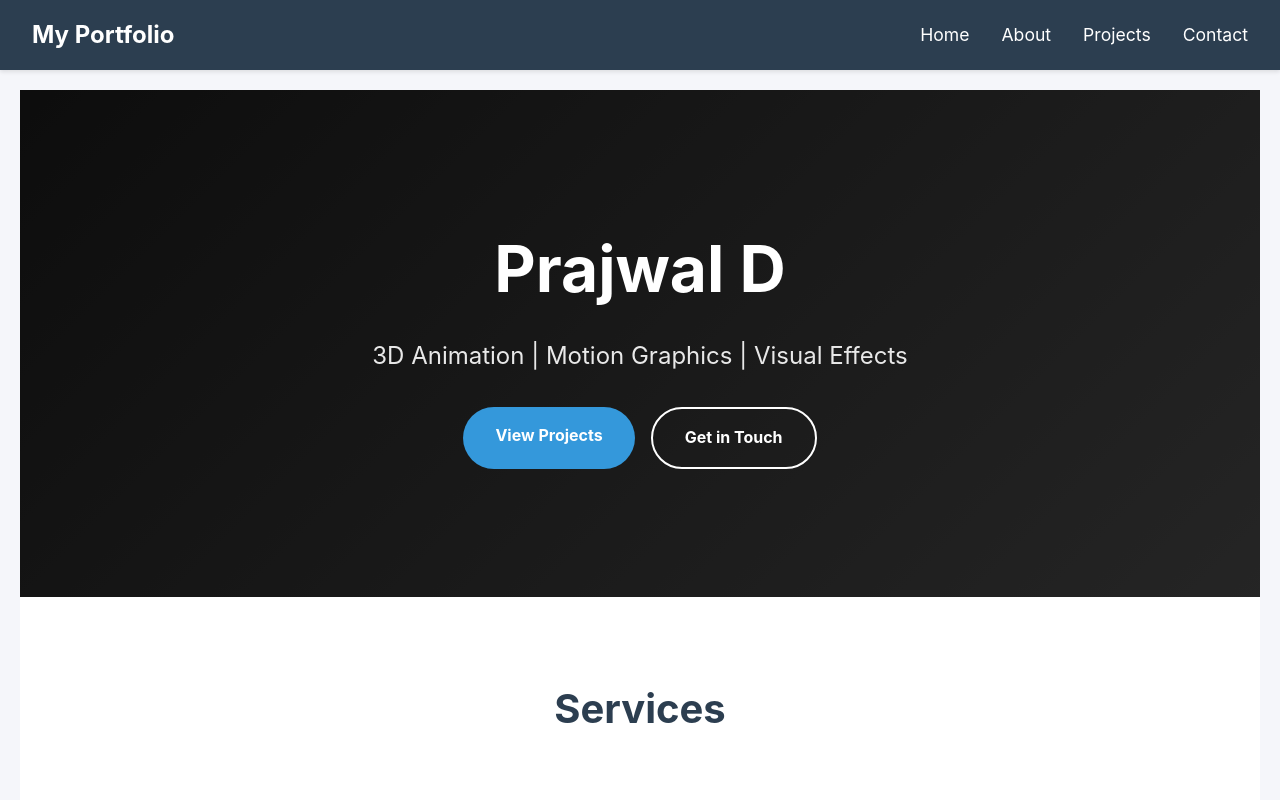
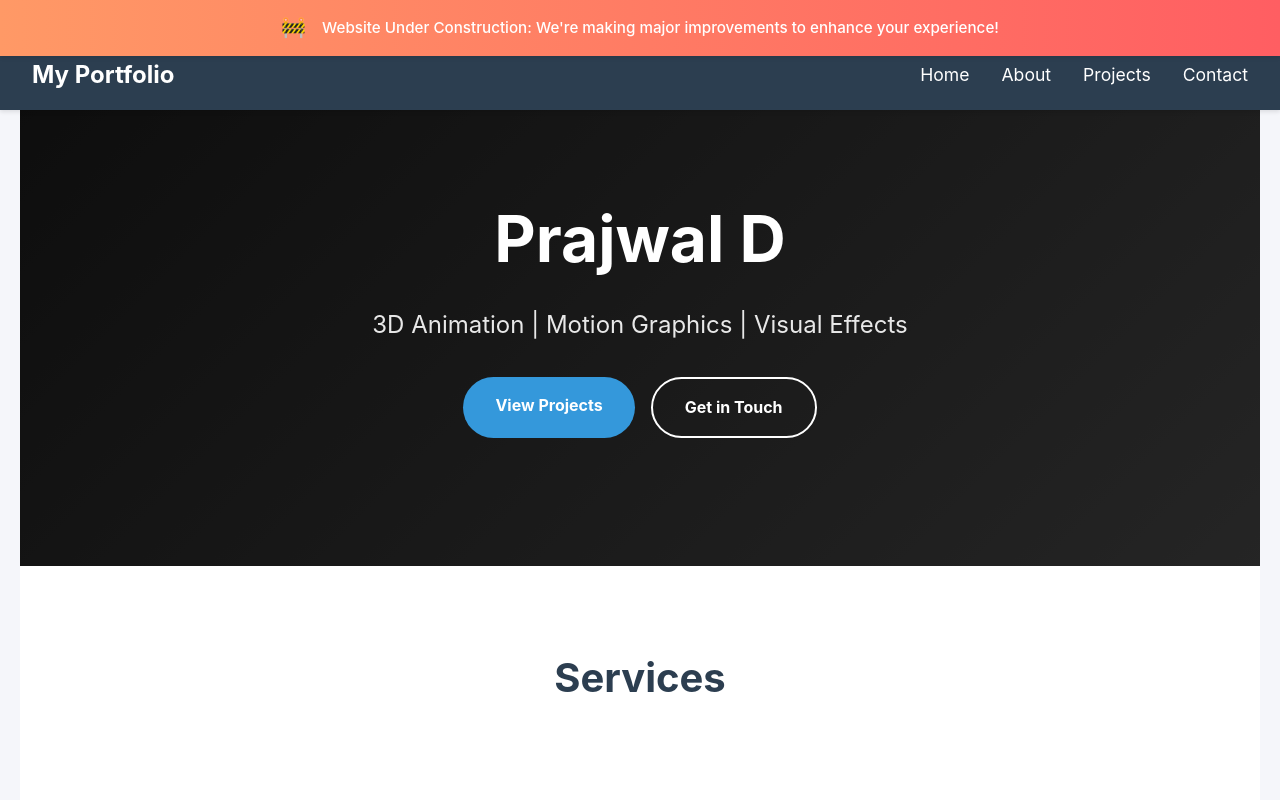
Before and after one commit to Prajwal6898/prajwal4d, a React (Create React App) app in the folder frontend/: page / in a window 1280 px wide. Shown: the top 800 px of the page. Built offline with nearby package versions, Linux system fonts and the light colour scheme.

Commit message:
Add under construction notification banner

```diff
--- a/frontend/src/App.css
+++ b/frontend/src/App.css
@@ -1,6 +1,7 @@
 .App {
   min-height: 100vh;
   background-color: #f5f6fa;
+  padding-top: 40px;
 }
 
 .App-main {
--- a/frontend/src/App.js
+++ b/frontend/src/App.js
@@ -1,5 +1,6 @@
 import { BrowserRouter as Router, Routes, Route } from 'react-router-dom';
 import Navbar from './components/Navbar';
+import NotificationBanner from './components/NotificationBanner';
 import Home from './components/Home';
 import About from './components/About';
 import Projects from './components/Projects';
@@ -10,6 +11,7 @@ function App() {
   return (
     <Router>
       <div className="App">
+        <NotificationBanner />
         <Navbar />
         <main className="App-main">
           <Routes>
--- a/frontend/src/components/Navbar.css
+++ b/frontend/src/components/Navbar.css
@@ -5,6 +5,11 @@
   justify-content: space-between;
   align-items: center;
   box-shadow: 0 2px 4px rgba(0,0,0,0.1);
+  position: fixed;
+  top: 40px; /* Position below notification banner */
+  left: 0;
+  right: 0;
+  z-index: 999;
 }
 
 .nav-brand {
@@ -28,3 +33,17 @@
 .nav-links a:hover {
   color: #3498db;
 }
+
+@media (max-width: 768px) {
+  .navbar {
+    padding: 1rem;
+  }
+
+  .nav-links {
+    gap: 1rem;
+  }
+
+  .nav-links a {
+    font-size: 1rem;
+  }
+}
--- /dev/null
+++ b/frontend/src/components/NotificationBanner.css
@@ -0,0 +1,49 @@
+.notification-banner {
+  background: linear-gradient(90deg, #ff9966, #ff5e62);
+  color: white;
+  padding: 0.75rem 0;
+  position: fixed;
+  top: 0;
+  left: 0;
+  right: 0;
+  z-index: 1000;
+  box-shadow: 0 2px 4px rgba(0,0,0,0.1);
+}
+
+.notification-content {
+  display: flex;
+  align-items: center;
+  justify-content: center;
+  gap: 1rem;
+  max-width: 1200px;
+  margin: 0 auto;
+  padding: 0 1rem;
+}
+
+.notification-icon {
+  font-size: 1.25rem;
+  animation: bounce 1s infinite;
+}
+
+.notification-content p {
+  margin: 0;
+  font-size: 0.95rem;
+  font-weight: 500;
+}
+
+@keyframes bounce {
+  0%, 100% {
+    transform: translateY(0);
+  }
+  50% {
+    transform: translateY(-3px);
+  }
+}
+
+@media (max-width: 768px) {
+  .notification-content {
+    flex-direction: column;
+    gap: 0.5rem;
+    text-align: center;
+  }
+}
--- /dev/null
+++ b/frontend/src/components/NotificationBanner.js
@@ -0,0 +1,15 @@
+import React from 'react';
+import './NotificationBanner.css';
+
+function NotificationBanner() {
+  return (
+    <div className="notification-banner">
+      <div className="notification-content">
+        <span className="notification-icon">🚧</span>
+        <p>Website Under Construction: We're making major improvements to enhance your experience!</p>
+      </div>
+    </div>
+  );
+}
+
+export default NotificationBanner;
```
